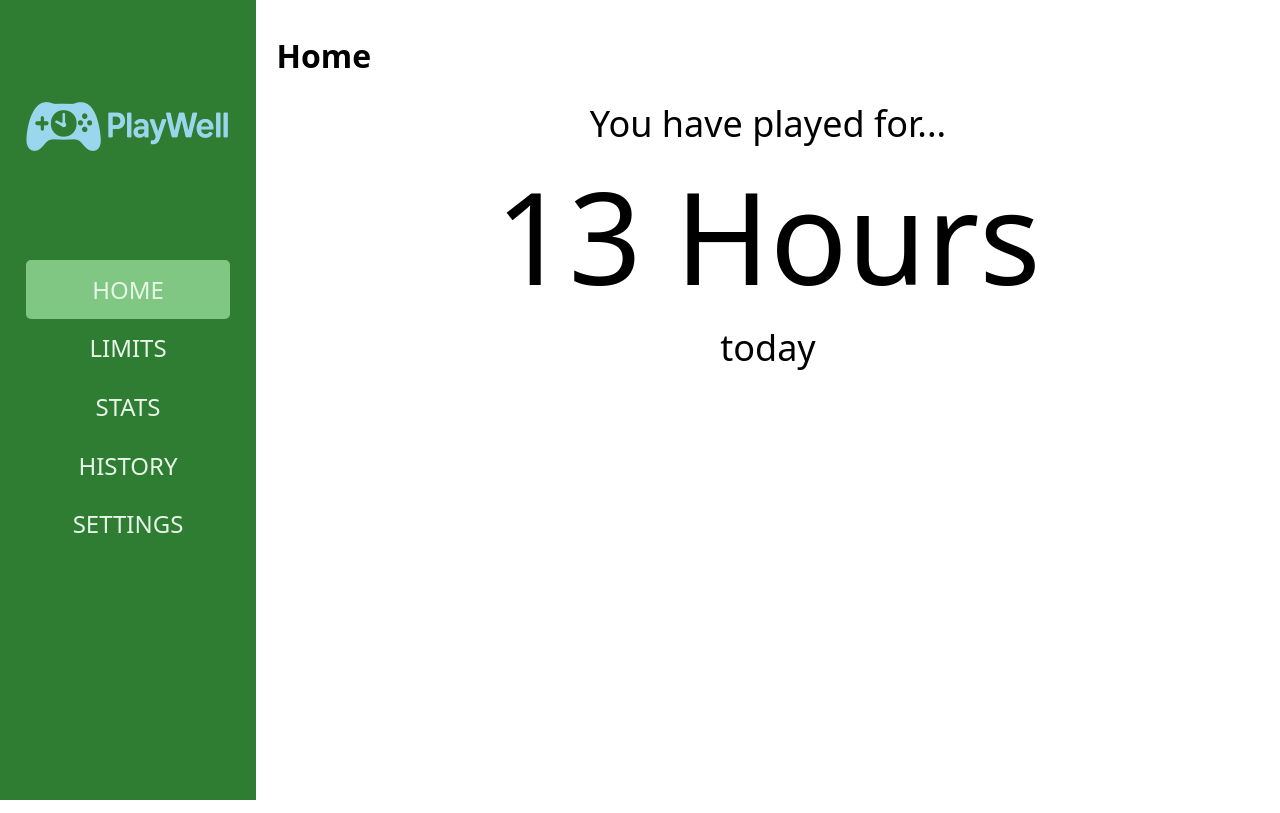
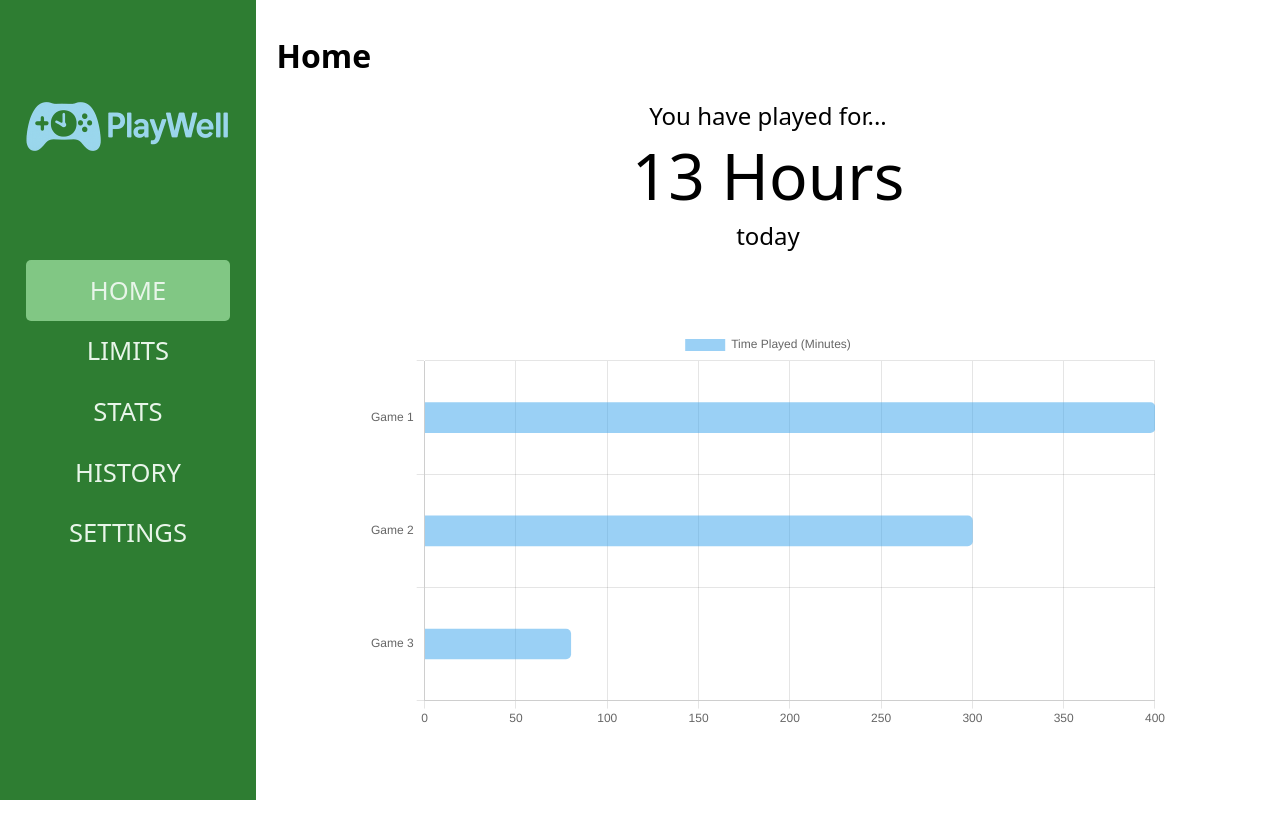
Before and after one commit to Sepzie/PlayWell, a React (Vite) app: page / in a window 1280 px wide. Built offline with nearby package versions, Linux system fonts and the light colour scheme.

Commit message:
Added placeholder for bar chart on home page

```diff
--- a/package.json
+++ b/package.json
@@ -16,9 +16,11 @@
   },
   "dependencies": {
     "@prisma/client": "^5.0.0",
+    "chart.js": "^4.5.0",
     "electron": "^28.0.0",
     "prisma": "^5.0.0",
     "react": "^18.2.0",
+    "react-chartjs-2": "^5.3.0",
     "react-dom": "^18.2.0",
     "react-router-dom": "^6.8.0"
   },
--- a/src/css/Home.css
+++ b/src/css/Home.css
@@ -7,13 +7,24 @@ p {
     text-align: center;
     font-family: 'system-ui';
     margin: 0;
-    font-size: 2.25rem;
+    font-size: 1.5rem;
 }
 
 h2 {
     text-align: center;
     font-family: 'system-ui';
-    font-size: 8rem;
+    font-size: 4rem;
     font-weight: 500;
     margin: 0;
 }
+
+.hours-played {
+    height: 25vh;
+}
+
+.bar-chart {
+    padding-top: 3%;
+    height: 50vh;
+    justify-content: center;
+    display: flex;
+}
--- a/src/css/Nav.css
+++ b/src/css/Nav.css
@@ -25,7 +25,7 @@ li {
     text-align: center;
     padding-top: 5%;
     padding-bottom: 5%;
-    font-size: 1.5rem;
+    font-size: 2vw;
     text-decoration: none;
     color: #E8F5E9;
     font-family: 'system-ui';
--- a/src/pages/Home.jsx
+++ b/src/pages/Home.jsx
@@ -1,13 +1,36 @@
 import React from 'react';
 import "/src/css/Home.css";
+import { Chart as ChartJS } from "chart.js/auto"
+import { Bar } from "react-chartjs-2"
 
 function Home() {
   return (
     <div className="page">
       <h1 className="page-header">Home</h1>
-      <p>You have played for...</p>
-      <h2>13 Hours</h2>
-      <p>today</p>
+      <div className="hours-played">
+        <p>You have played for...</p>
+        <h2>13 Hours</h2>
+        <p>today</p>
+      </div>
+      <div className="bar-chart">
+        <Bar
+          data={{
+            labels: ["Game 1", "Game 2", "Game 3"],
+            datasets: [
+              {
+                label: "Time Played (Minutes)",
+                data: [400, 300, 80],
+                borderRadius: 5,
+                barThickness: 30,
+              },
+            ],
+
+          }}
+          options={{
+            indexAxis: 'y',
+          }}
+        />
+      </div>
     </div>
   );
 }
```
Also changed, not shown: 1 other file (tests, documents, lock files or other folders).
